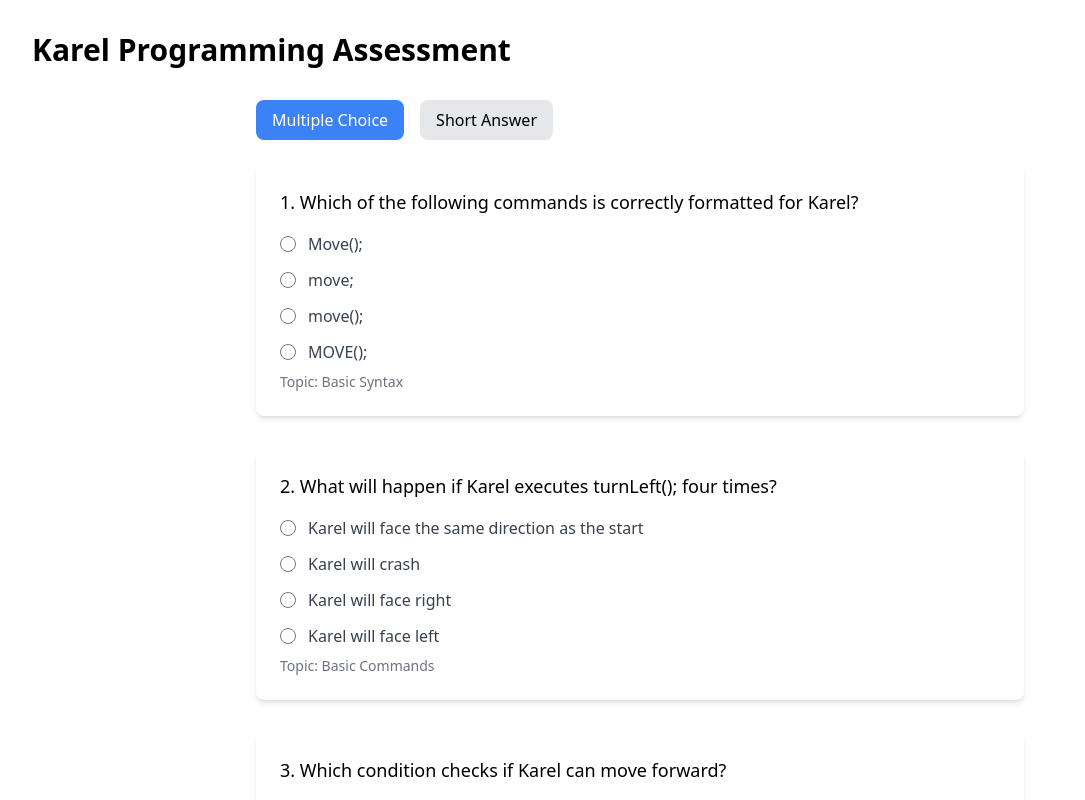
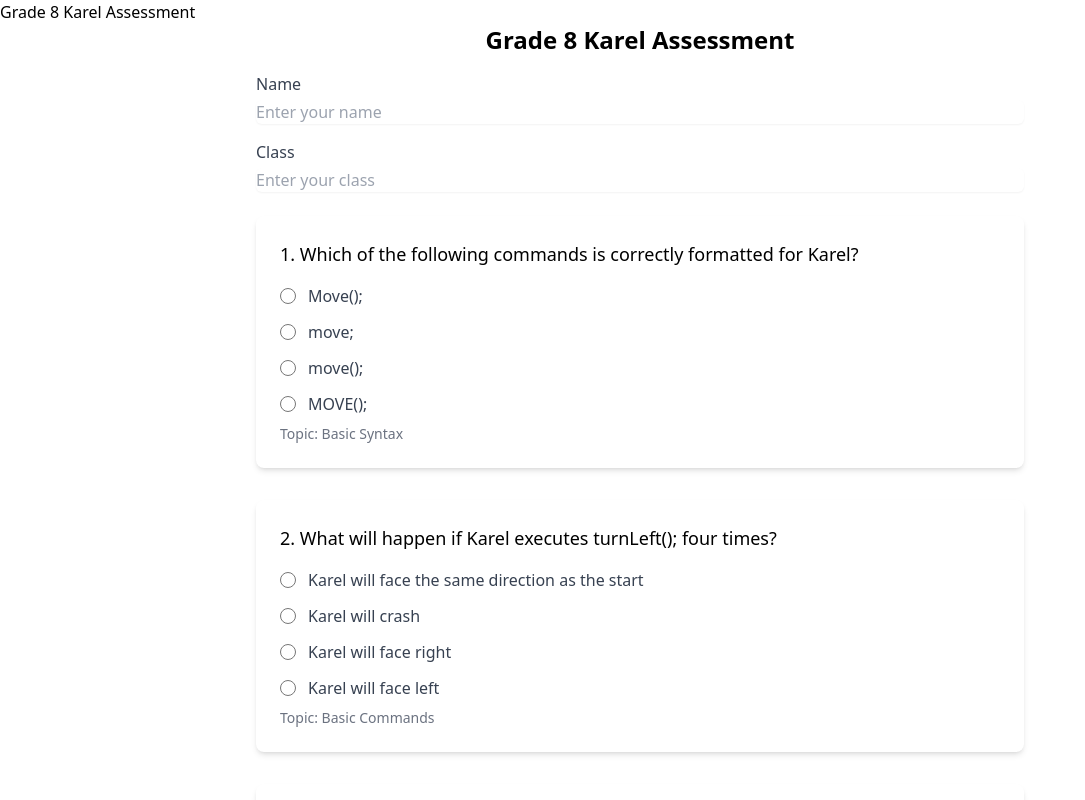
Before and after one commit to sjmc-IT-assessments/gr8-karel, a Next.js app: page / in a window 1280 px wide. Shown: the top 800 px of the page, without its empty margins (0-1085 px from the left). Built offline with nearby package versions, Linux system fonts and the light colour scheme.

Commit message:
V3 - submission

```diff
--- /dev/null
+++ b/src/components/Modal/index.tsx
@@ -0,0 +1,35 @@
+import React, { ReactNode } from 'react';
+
+interface ModalProps {
+  title: string;
+  onClose: () => void;
+  onConfirm: () => void;
+  children: ReactNode;
+}
+
+const Modal: React.FC<ModalProps> = ({ title, onClose, onConfirm, children }) => {
+  return (
+    <div className="fixed inset-0 flex items-center justify-center bg-black bg-opacity-50 z-50">
+      <div className="bg-white p-6 rounded-lg shadow-lg">
+        <h2 className="text-xl font-bold mb-4">{title}</h2>
+        <div className="mb-4">{children}</div>
+        <div className="flex justify-end space-x-4">
+          <button
+            onClick={onClose}
+            className="px-4 py-2 bg-gray-500 text-white rounded-lg"
+          >
+            Cancel
+          </button>
+          <button
+            onClick={onConfirm}
+            className="px-4 py-2 bg-blue-500 text-white rounded-lg"
+          >
+            Yes
+          </button>
+        </div>
+      </div>
+    </div>
+  );
+};
+
+export default Modal;
--- a/src/components/QuizSection/index.tsx
+++ b/src/components/QuizSection/index.tsx
@@ -1,57 +1,96 @@
-import { useState } from 'react'
-import { multipleChoice, shortAnswer } from '../../data/questions'
-
-
+import { useState } from 'react';
+import { multipleChoice, shortAnswer } from '../../data/questions';
+import { submitForm } from '@/utils/submitForm';
+import Modal from '@/components/Modal';
 
 export default function QuizSection() {
-  const [mcAnswers, setMcAnswers] = useState<(number | null)[]>(new Array(multipleChoice.length).fill(null))
-  const [textAnswers, setTextAnswers] = useState<string[]>(new Array(shortAnswer.length).fill(''))
-  const [currentSection, setCurrentSection] = useState<'mc' | 'short'>('mc')
+  const [mcAnswers, setMcAnswers] = useState<(number | null)[]>(new Array(multipleChoice.length).fill(null));
+  const [textAnswers, setTextAnswers] = useState<string[]>(new Array(shortAnswer.length).fill(''));
+  const [name, setName] = useState('');
+  const [studentClass, setStudentClass] = useState('');
+  const [isModalVisible, setModalVisible] = useState(false);
 
   const handleMCAnswer = (questionIndex: number, answerIndex: number) => {
-    const newAnswers = [...mcAnswers]
-    newAnswers[questionIndex] = answerIndex
-    setMcAnswers(newAnswers)
+    const newAnswers = [...mcAnswers];
+    newAnswers[questionIndex] = answerIndex;
+    setMcAnswers(newAnswers);
+  };
+
+  const handleTextAnswer = (questionIndex: number, answer: string) => {
+    const newAnswers = [...textAnswers];
+    newAnswers[questionIndex] = answer;
+    setTextAnswers(newAnswers);
+  };
+
+  const handleSubmit = async (e: React.FormEvent) => {
+    e.preventDefault();
+    if (!name || !studentClass) {
+      alert('Please fill in your name and class.');
+      return;
     }
 
-  const handleTextAnswer = (questionIndex: number, answer: string) => {
-    const newAnswers = [...textAnswers]
-    newAnswers[questionIndex] = answer
-    setTextAnswers(newAnswers)
+    // Combine all answers
+    const formattedAnswers: { [key: string]: string } = {
+      name,
+      class: studentClass,
+      ...mcAnswers.reduce((acc, ans, i) => ({
+        ...acc,
+        [`q${i + 1}`]: ans?.toString() || ''
+      }), {}),
+      ...textAnswers.reduce((acc, ans, i) => ({
+        ...acc,
+        [`q${multipleChoice.length + i + 1}`]: ans
+      }), {})
+    };
+
+    const success = await submitForm(formattedAnswers);
+    if (success) {
+      setModalVisible(true);
+    } else {
+      alert('Error submitting assessment. Please try again.');
     }
+  };
 
-  const handleSubmit = () => {
-    // TODO: Add Google Form submission
-    console.log('Multiple Choice Answers:', mcAnswers)
-    console.log('Short Answer Responses:', textAnswers)
-  }
+  const handleModalClose = () => {
+    setModalVisible(false);
+  };
+
+  const handleModalConfirm = () => {
+    // Redirect to Karel practical section or perform other actions
+    window.location.href = "/karel-practical"; // Replace with actual URL
+  };
 
   return (
-    <div className="max-w-3xl mx-auto">
-      <div className="mb-6 flex gap-4">
-        <button
-          className={`px-4 py-2 rounded-lg ${
-            currentSection === 'mc'
-              ? 'bg-blue-500 text-white'
-              : 'bg-gray-200'
-          }`}
-          onClick={() => setCurrentSection('mc')}
-        >
-          Multiple Choice
-        </button>
-        <button
-          className={`px-4 py-2 rounded-lg ${
-            currentSection === 'short'
-              ? 'bg-blue-500 text-white'
-              : 'bg-gray-200'
-          }`}
-          onClick={() => setCurrentSection('short')}
-        >
-          Short Answer
-        </button>
+    <>
+      <form onSubmit={handleSubmit} className="max-w-3xl mx-auto">
+        <div className="mb-6">
+          <h1 className="text-2xl font-bold text-center">Grade 8 Karel Assessment</h1>
+          <div className="mt-4 space-y-4">
+            <label className="block">
+              <span className="text-gray-700">Name</span>
+              <input
+                type="text"
+                value={name}
+                onChange={(e) => setName(e.target.value)}
+                className="mt-1 block w-full rounded-md border-gray-300 shadow-sm focus:border-indigo-300 focus:ring focus:ring-indigo-200 focus:ring-opacity-50"
+                placeholder="Enter your name"
+                required
+              />
+            </label>
+            <label className="block">
+              <span className="text-gray-700">Class</span>
+              <input
+                type="text"
+                value={studentClass}
+                onChange={(e) => setStudentClass(e.target.value)}
+                className="mt-1 block w-full rounded-md border-gray-300 shadow-sm focus:border-indigo-300 focus:ring focus:ring-indigo-200 focus:ring-opacity-50"
+                placeholder="Enter your class"
+                required
+              />
+            </label>
+          </div>
         </div>
 
-      {currentSection === 'mc' ? (
         <div className="space-y-8">
           {multipleChoice.map((question, qIndex) => (
             <div key={question.id} className="bg-white rounded-lg shadow-md p-6">
@@ -77,13 +116,11 @@ export default function QuizSection() {
               </div>
             </div>
           ))}
-        </div>
-      ) : (
-        <div className="space-y-8">
+
           {shortAnswer.map((question, qIndex) => (
             <div key={question.id} className="bg-white rounded-lg shadow-md p-6">
               <h3 className="text-lg font-medium mb-4">
-                {qIndex + 1}. {question.text}
+                {qIndex + 1 + multipleChoice.length}. {question.text}
               </h3>
               <textarea
                 value={textAnswers[qIndex]}
@@ -97,16 +134,26 @@ export default function QuizSection() {
             </div>
           ))}
         </div>
-      )}
 
         <div className="mt-8 flex justify-end">
           <button
+            type="submit"
             className="px-6 py-2 bg-green-500 text-white rounded-lg"
-          onClick={handleSubmit}
           >
             Submit Assessment
           </button>
         </div>
-    </div>
-  )
+      </form>
+
+      {isModalVisible && (
+        <Modal
+          title="Assessment Submitted"
+          onClose={handleModalClose}
+          onConfirm={handleModalConfirm}
+        >
+          Your assessment has been submitted successfully! Would you like to move on to the practical section?
+        </Modal>
+      )}
+    </>
+  );
 }
--- a/src/pages/index.tsx
+++ b/src/pages/index.tsx
@@ -1,10 +1,11 @@
-import QuizSection from '../components/QuizSection'
+import React from 'react';
+import QuizSection from '@/components/QuizSection';
 
 export default function Home() {
   return (
-    <main className="min-h-screen p-8">
-      <h1 className="text-3xl font-bold mb-8">Karel Programming Assessment</h1>
+    <div>
+      <h1>Grade 8 Karel Assessment</h1>
       <QuizSection />
-    </main>
-  )
+    </div>
+  );
 }
--- /dev/null
+++ b/src/utils/submitForm.ts
@@ -0,0 +1,25 @@
+const FORM_URL = "https://docs.google.com/forms/d/e/1FAIpQLSdfGAW25W0J7f4mn0BRTdDg6bqLcYlGlFczmXgp4yTSxS3cWw/formResponse";
+
+const ENTRY_IDS = {
+  name: "285121735",
+  class: "1790999987",
+  q1: "780784670",
+  q2: "1506207358",
+  q3: "1873887944",
+  q4: "345086203",
+  q5: "1457583099",
+  q6: "602721540",
+  q7: "206067364",
+  q8: "737789541",
+  q9: "796378202",
+  q10: "1367341828",
+  q11: "829425413",
+  q12: "1873454256",
+  q13: "478219276",
+  q14: "1515429967",
+  q15: "1335032006",
+ // q16: "857678676",
+ // code1: "1234567890"  // Example ID for the first code submission
+};
+
+interface Answers { [key: string]: string; } export async function submitForm(answers: Answers) { const formData = new FormData(); Object.keys(answers).forEach((qNumber) => { if (ENTRY_IDS[qNumber as keyof typeof ENTRY_IDS]) { formData.append( `entry.${ENTRY_IDS[qNumber as keyof typeof ENTRY_IDS]}`, answers[qNumber] ); } }); try { await fetch(FORM_URL, { method: 'POST', mode: 'no-cors', body: formData }); return true; } catch { return false; } }
```
Lines whose indentation alone changed are shown as unchanged.
